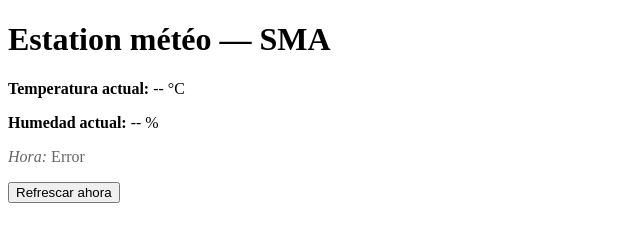
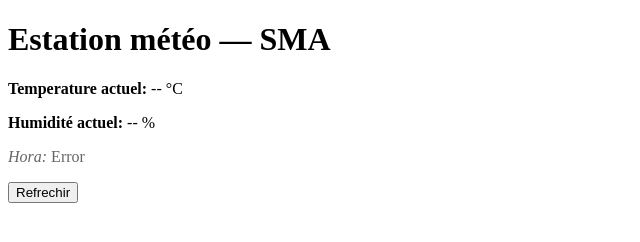
Before and after one commit to LeLeIl/sae_meteo, a plain HTML site: page index.html in a window 1280 px wide. Shown: the whole page, without its empty margins (0-640 px from the left). Drawn offline with Linux system fonts and the light colour scheme; no server answers.

Commit message:
Update index.html

```diff
--- a/index.html
+++ b/index.html
@@ -7,10 +7,10 @@
 </head>
 <body>
   <h1>Estation météo — SMA</h1>
-  <p><strong>Temperatura actual:</strong> <span id="temp">--</span> °C</p>
-  <p><strong>Humedad actual:</strong> <span id="hum">--</span> %</p>
+  <p><strong>Temperature actuel:</strong> <span id="temp">--</span> °C</p>
+  <p><strong>Humidité actuel:</strong> <span id="hum">--</span> %</p>
   <p style="font-size:0.9;color:#666"><em>Hora:</em> <span id="time">--</span></p>
-  <button id="refresh">Refrescar ahora</button>
+  <button id="refresh">Refrechir</button>
   <script src="script.js"></script>
 </body>
 </html>
```
